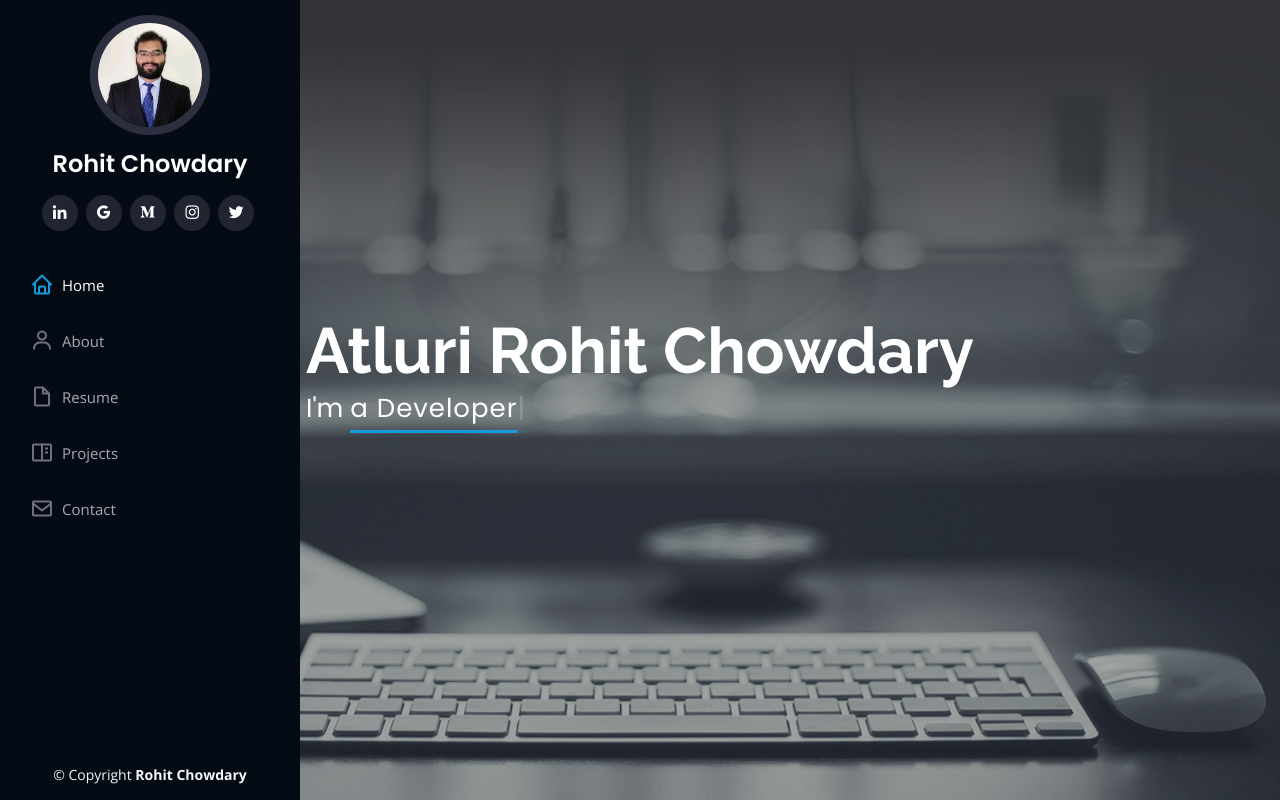
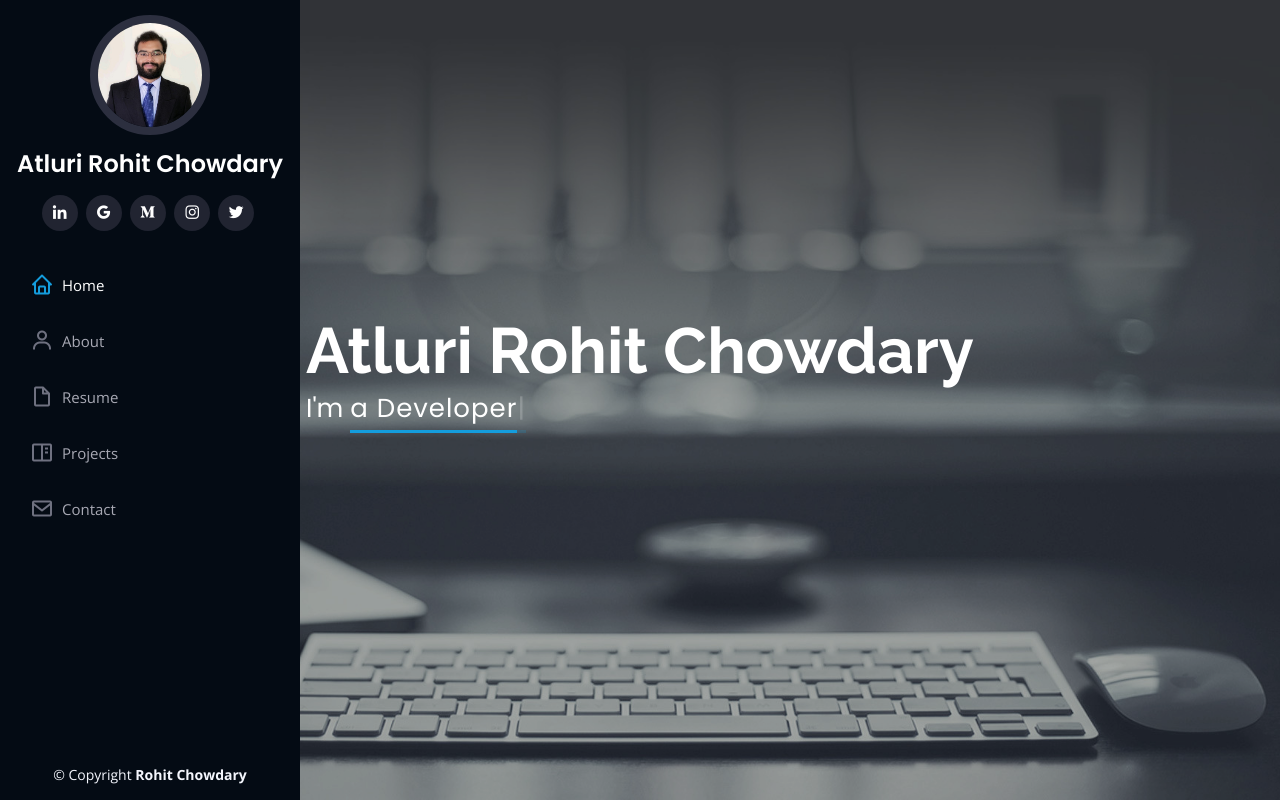
Before and after one commit to arohitchowdary/mywebsite, a plain HTML site: page index.html in a window 1280 px wide. Shown: the top 800 px of the page. Drawn offline with nearby package versions, Linux system fonts and the light colour scheme.

Commit message:
Finalm udpate sde tag

```diff
--- a/index.html
+++ b/index.html
@@ -5,7 +5,7 @@
   <meta charset="utf-8">
   <meta content="width=device-width, initial-scale=1.0" name="viewport">
 
-  <title>RCA</title>
+  <title>Rohit Chowdary Atluri</title>
   <meta content="" name="description">
   <meta content="" name="keywords">
 <!-- Global site tag (gtag.js) - Google Analytics -->
@@ -49,7 +49,7 @@
 
       <div class="profile">
         <img src="assets/img/profile-img.jpg" alt="" class="img-fluid rounded-circle">
-        <h1 class="text-light"><a href="index.html">Rohit Chowdary</a></h1>
+        <h1 class="text-light"><a href="index.html">Atluri Rohit Chowdary</a></h1>
         <div class="social-links mt-3 text-center">
           <a target="_blank" href="https://www.linkedin.com/in/rohitatluri/" class="linkedin"><i class="bx bxl-linkedin"></i></a>
 	  <a target="_blank" href="mailto:risingrohit18@gmail.com?subject=From Your Website" class="gmail"><i class="bx bxl-google"></i></a>
```
